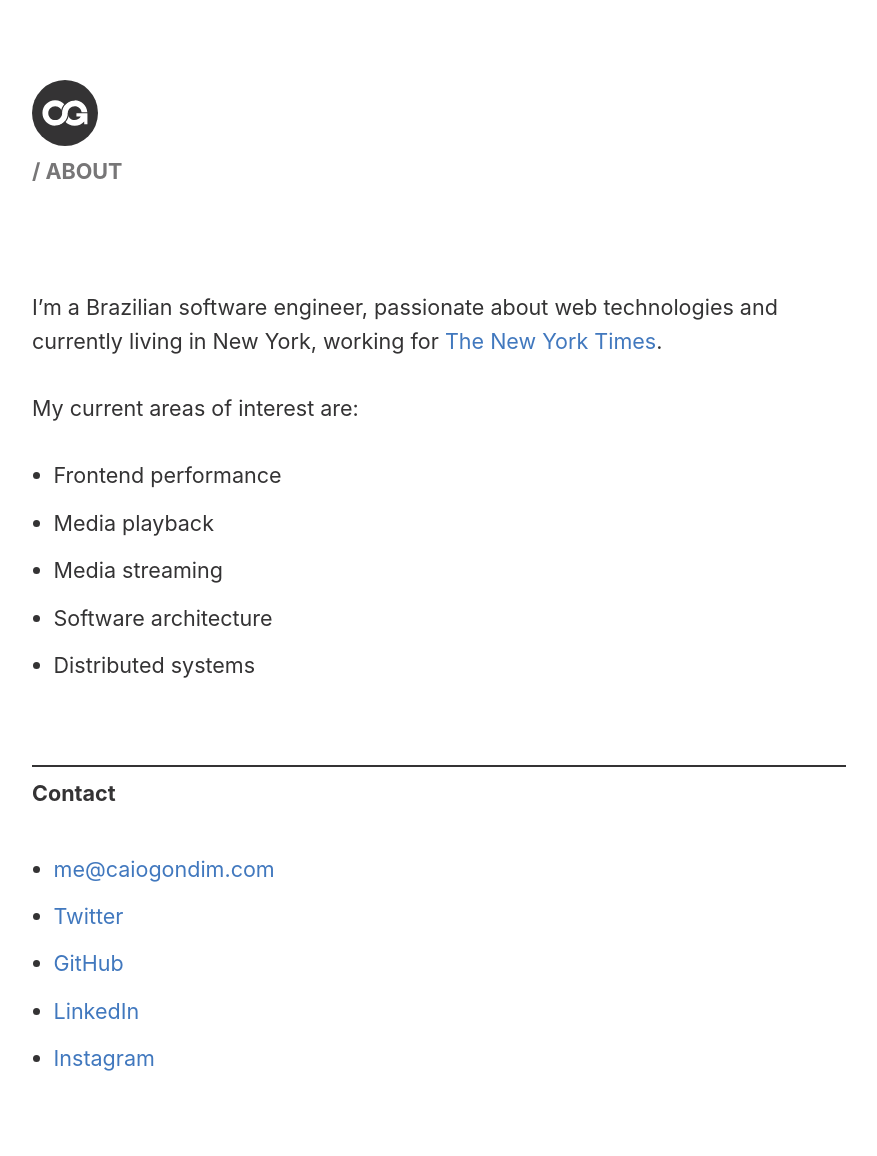
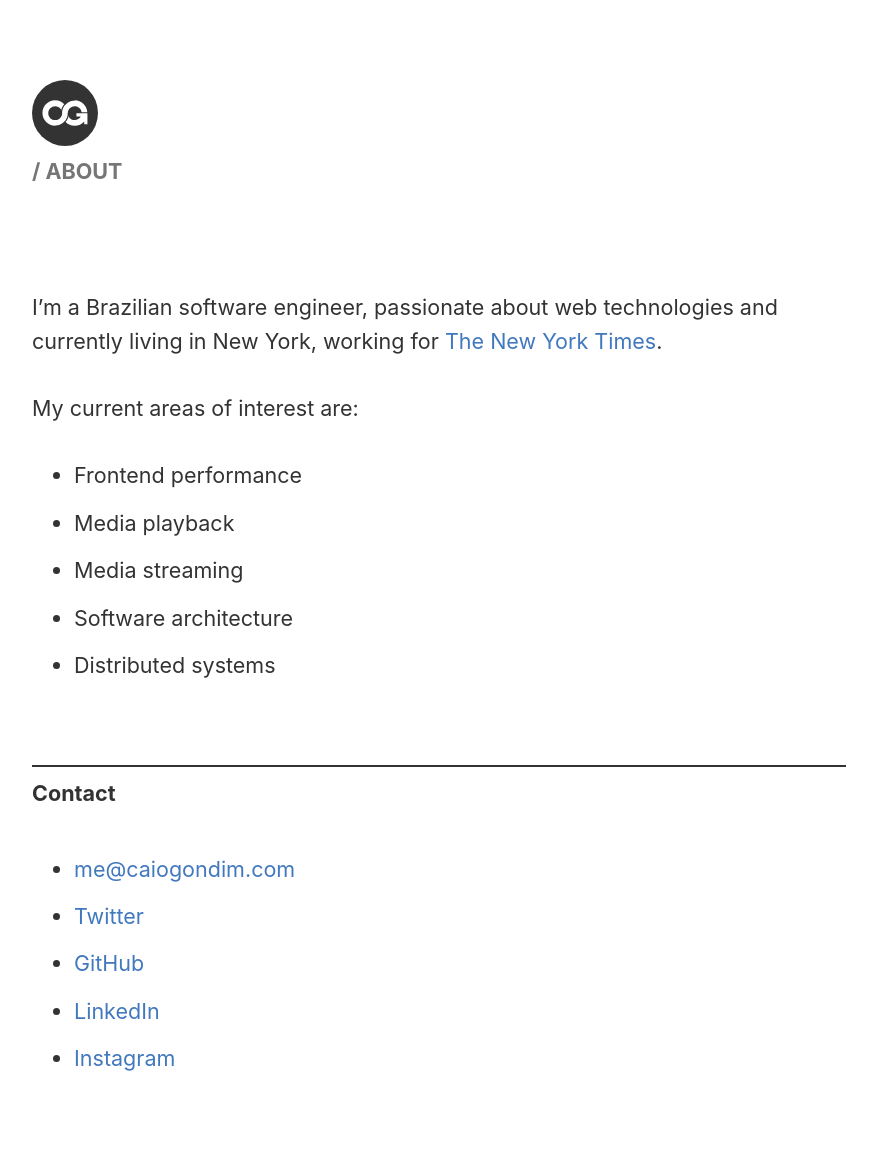
Before and after one commit to caiogondim/caiogondim.com, a Jekyll site: the page built from about.md, in a window 1280 px wide. Shown: the whole page, without its empty margins (48-925 px from the left). Built offline with Jekyll 4.4.1, drawn with Linux system fonts in a browser that asks for light colours.

Commit message:
Update suprstylin

```diff
--- a/_sass/suprstylin.scss
+++ b/_sass/suprstylin.scss
@@ -407,7 +407,7 @@ ul {
 }
 
 li {
-  margin-left: 1rem;
+  margin-left: 1.953rem;
   margin-bottom: 0.64rem;
 }
 
```
